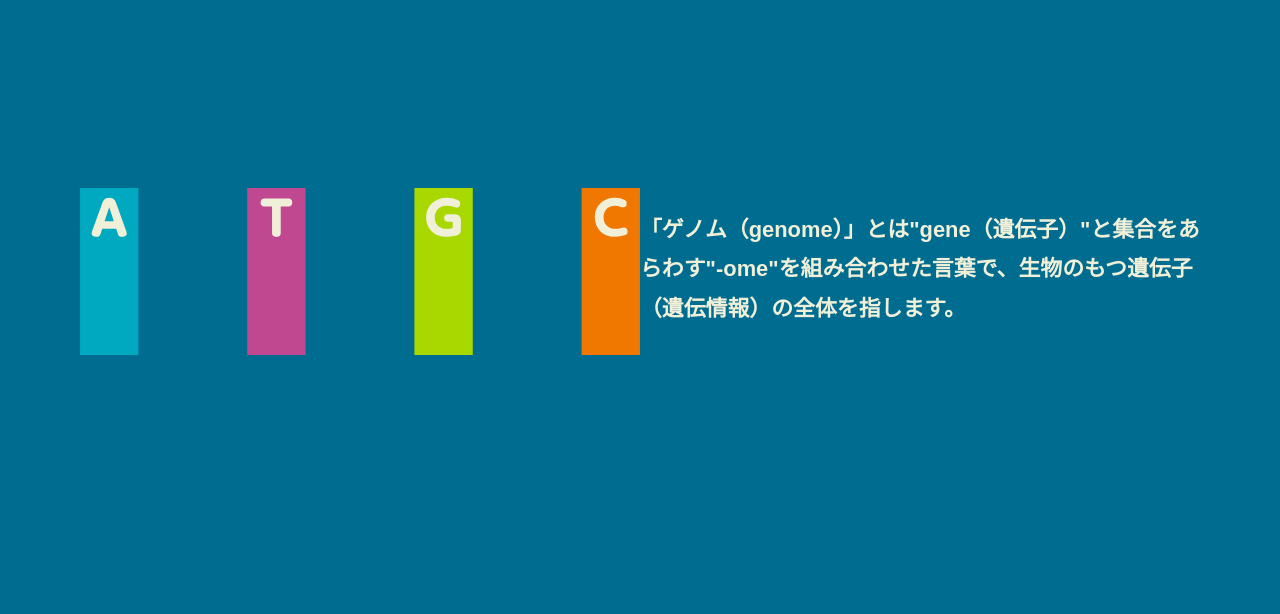
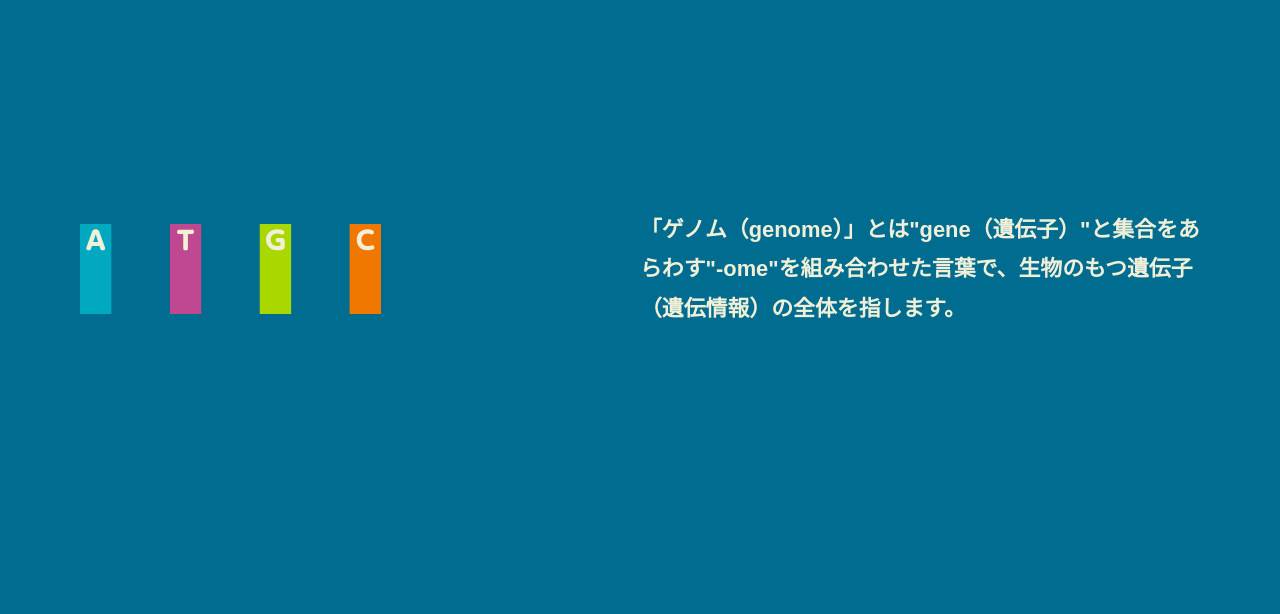
Before and after one commit to plus-agc/cancer-center, a website built with webpack: page about.html in a window 1280 px wide. Shown: the part 180-794 px from the top of the page. Built offline with nearby package versions, Linux system fonts and the light colour scheme.

Commit message:
modified

```diff
--- a/about.html
+++ b/about.html
@@ -135,13 +135,11 @@
           <div
             class="flex justify-center align-start align-center-s flex-column-s"
           >
-            <div class="flex-1">
+            <div class="flex-1 self-center">
               <img
                 src="img/about.svg"
                 alt="がんゲノム医療室の紹介画像"
-                class="img-fluid"
-                width=""
-                height=""
+                class="w-100-s"
               />
             </div>
             <div class="flex-1">
```
